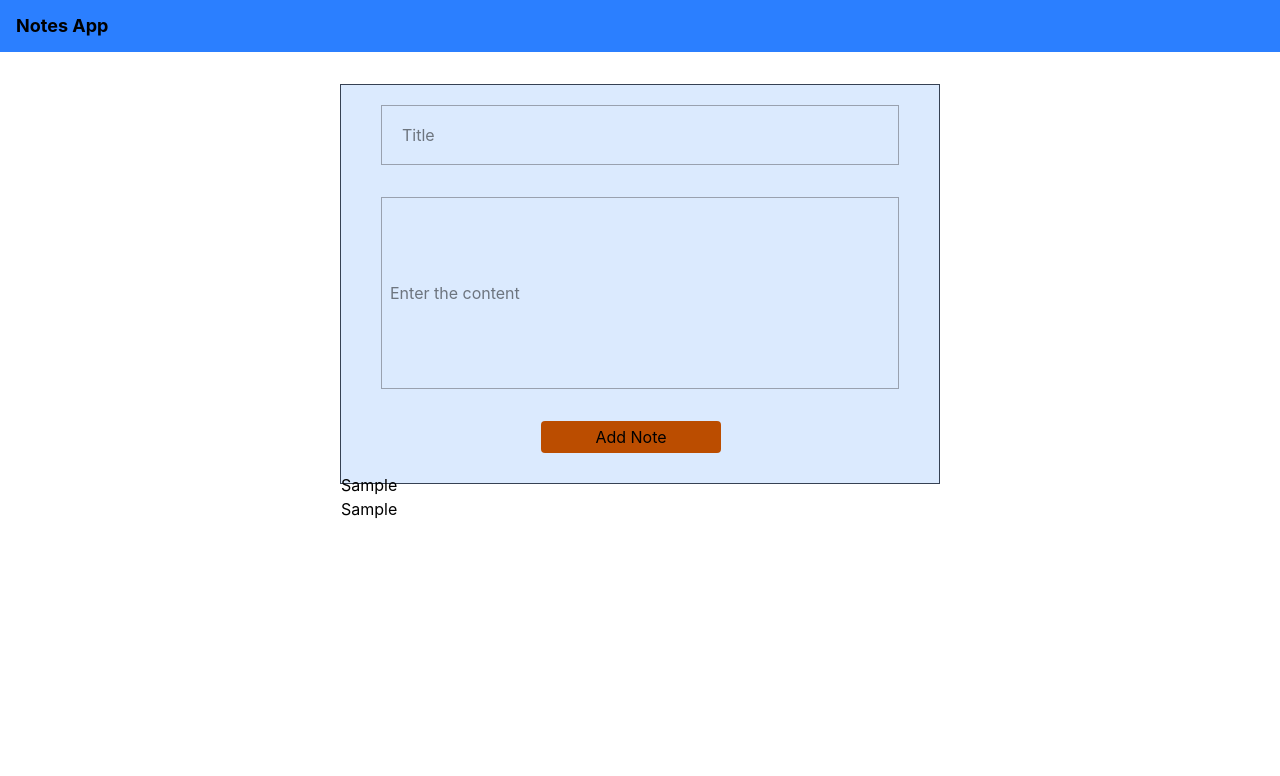
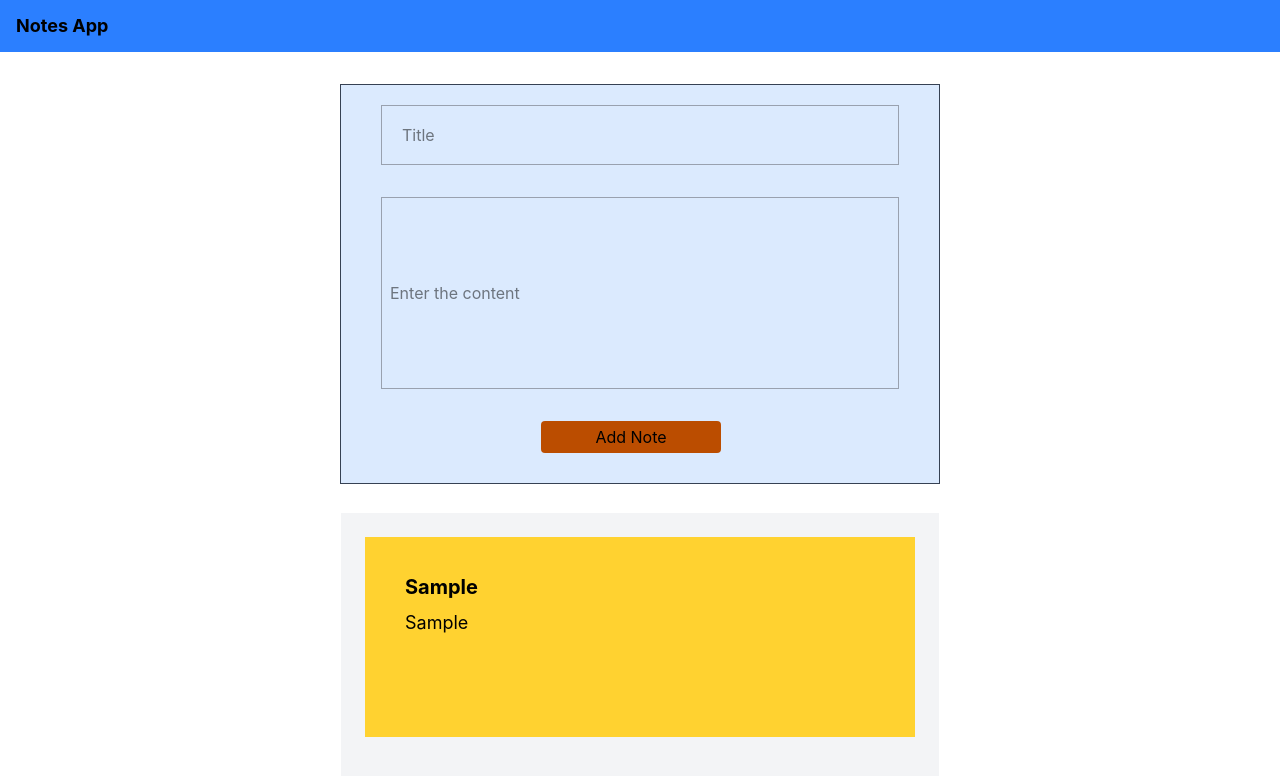
Before and after one commit to adiilmuhammad7/Notes-App, a React (Vite) app: page / in a window 1280 px wide. Both pictures are taken after typing "Sample", "Sample" into the empty fields and a click on the button "Add Note". Shown: the top 776 px of the page. Built offline with nearby package versions, Linux system fonts and the light colour scheme.

Commit message:
after clicking add note it display like cards

```diff
--- a/src/components/Notearea.jsx
+++ b/src/components/Notearea.jsx
@@ -16,7 +16,7 @@ function Notearea() {
 
 
 
-// already exist
+        // already exist
         const alreadyExists = notes.some(function (note) {
             return note.title === title && note.content === content
         })
@@ -77,18 +77,21 @@ function Notearea() {
 
             {/* area of input displaying under the form */}
 
-            <div className="">
+            <div className="bg-gray-100 mt-10 p-6">
+
                 {notes.map((note) => {
                     return (
-                        <div>
-                            <h2>{note.title}</h2>
-                            <p>{note.content}</p>
+                        <div className="bg-amber-300 p-4 mb-4 h-50">
+                            <h2 className="font-bold text-xl mt-5 ml-6">{note.title}</h2>
+                            <p className="text-lg mt-2 ml-6">{note.content}</p>
                         </div>
                     )
                 })}
+
             </div>
+        </div>
 
-        </div>
+
     )
 }
 export default Notearea
```
